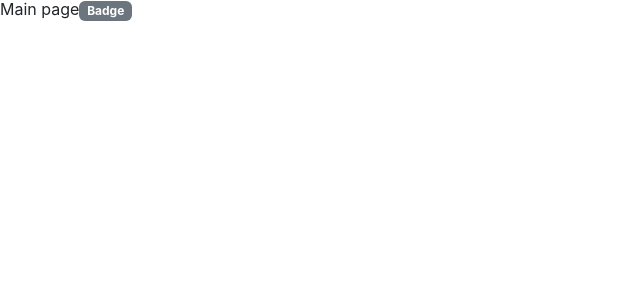
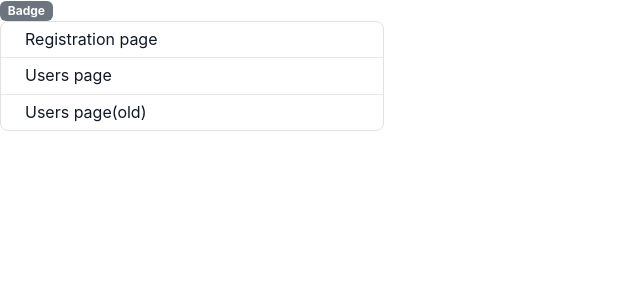
Before and after one commit to NikBel3476/video-blog-web-client, a Next.js app: page / in a window 1280 px wide. Shown: the top 300 px of the page, without its empty margins (0-640 px from the left). Built offline with nearby package versions, Linux system fonts and the light colour scheme; no server answers.

Commit message:
feature: add /users page

```diff
--- /dev/null
+++ b/consts/API.ts
@@ -0,0 +1 @@
+export const API_BASE_URL = process.env.API_BASE_URL ?? 'http://localhost:5240';
--- a/pages/index.tsx
+++ b/pages/index.tsx
@@ -1,6 +1,7 @@
 import type { NextPage } from 'next';
 import { Badge } from 'react-bootstrap';
 import { useEffect, useState } from 'react';
+import Link from 'next/link';
 
 const Home: NextPage = () => {
 	const [data, setData] = useState('');
@@ -15,9 +16,20 @@ const Home: NextPage = () => {
 
 	return (
 		<h1>
-			<span>Main page</span>
-			<span>{data}</span>
 			<Badge bg="secondary">Badge</Badge>
+			<nav className="flex justify-start">
+				<ul className="rounded-lg border border-gray-200 w-96 text-gray-900">
+					<li className="px-6 py-2 border-b border-gray-200 w-full cursor-pointer hover:bg-gray-100 transition duration-500 rounded-t-lg">
+						<Link href="/account/registration">Registration page</Link>
+					</li>
+					<li className="px-6 py-2 border-b border-gray-200 w-full cursor-pointer hover:bg-gray-100 transition duration-500">
+						<Link href="/users">Users page</Link>
+					</li>
+					<li className="px-6 py-2 w-full cursor-pointer hover:bg-gray-100 transition duration-500 rounded-b-lg">
+						<Link href="/users/all">Users page(old)</Link>
+					</li>
+				</ul>
+			</nav>
 		</h1>
 	);
 };
--- /dev/null
+++ b/pages/users/index.tsx
@@ -0,0 +1,55 @@
+import React from 'react';
+import { NextPage } from 'next';
+import { API_BASE_URL } from '../../consts/API';
+
+type UsersPageProps = {
+	users: any;
+	error: any;
+};
+
+const UsersPage: NextPage<UsersPageProps> = ({ users, error }) => {
+	if (error) {
+		return (
+			<div>
+				<p>{error}</p>
+			</div>
+		);
+	}
+
+	return (
+		<main>
+			{users.map((user) => (
+				<div key={user.id}>
+					<h1>{user.name}</h1>
+				</div>
+			))}
+		</main>
+	);
+};
+
+export async function getServerSideProps() {
+	try {
+		const usersRequest = await fetch(`${API_BASE_URL}/api/users`);
+		if (usersRequest.status !== 200) {
+			throw new Error('Failed to fetch users');
+		}
+
+		const users = await usersRequest.json();
+		return {
+			props: {
+				users,
+				error: null,
+			},
+		};
+	} catch (e) {
+		console.error(e);
+		return {
+			props: {
+				users: [],
+				error: e.message,
+			},
+		};
+	}
+}
+
+export default UsersPage;
```
Also changed, not shown: 1 other file (tests, documents, lock files or other folders).
